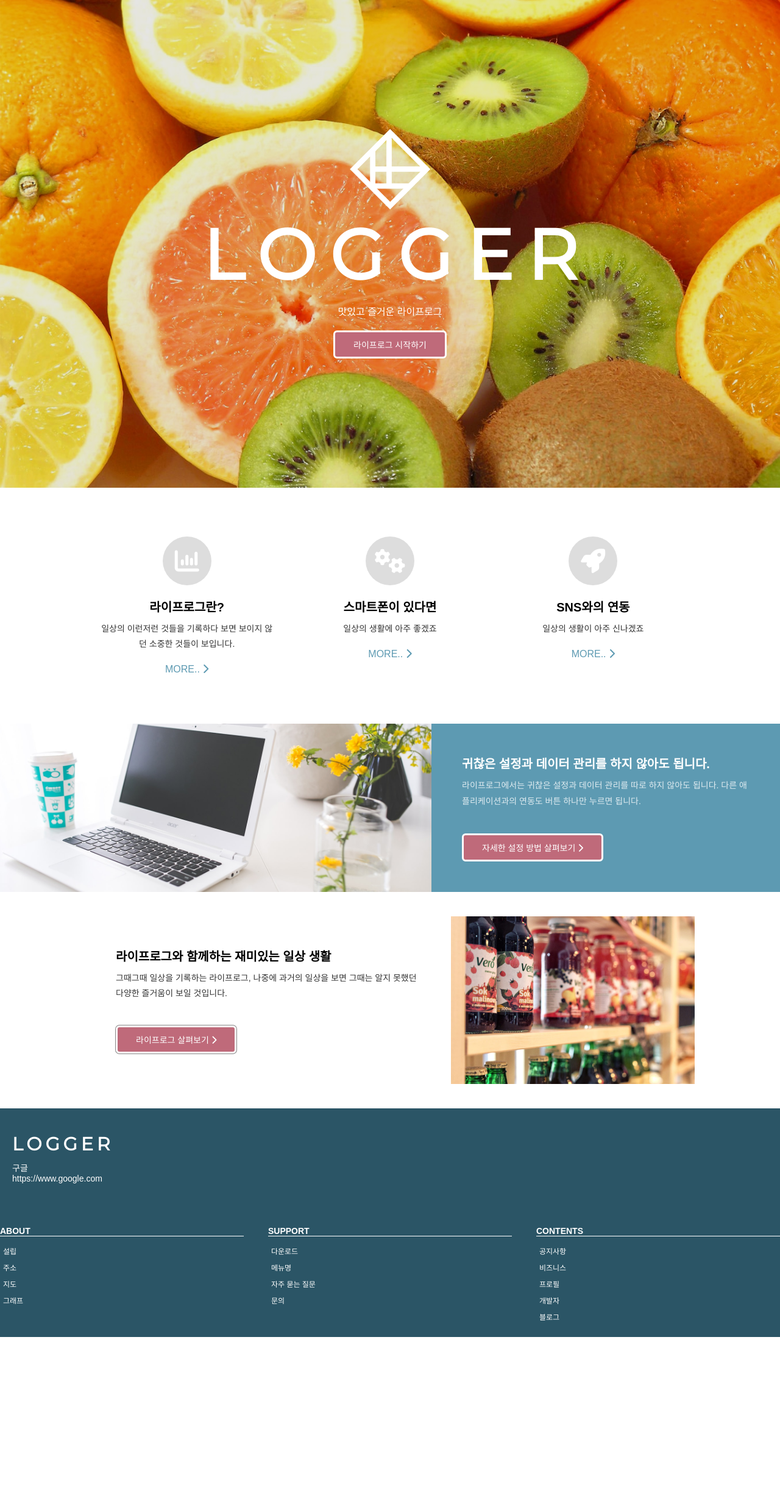
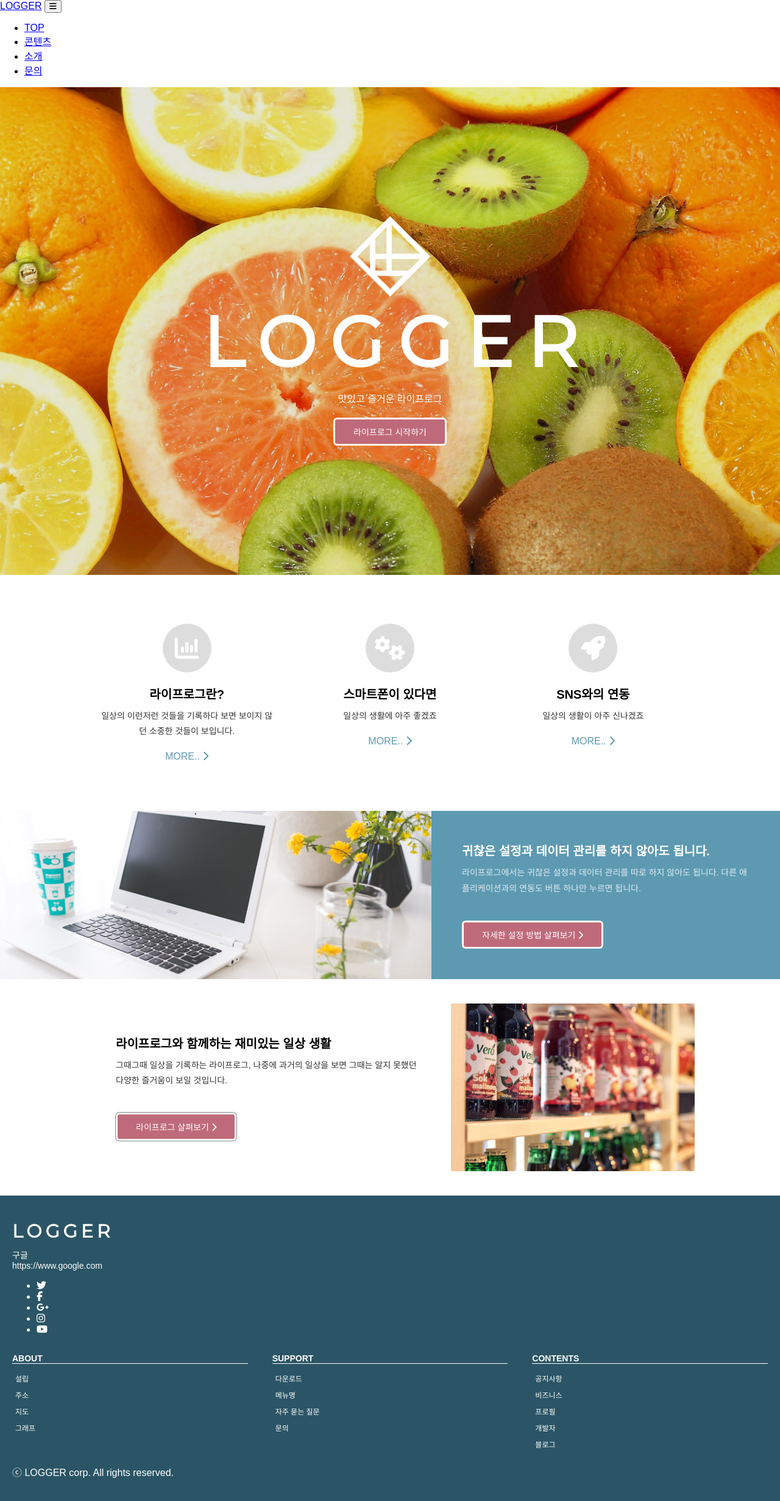
Before and after one commit to kdmkjm/web, a plain HTML site: page index.html in a window 1280 px wide. Shown: the whole page at 61% size. Before the commit the page ends 2193 px from the top, so only its background shows below. Drawn offline with nearby package versions, Linux system fonts and the light colour scheme.

Commit message:
Update index.html
chap3

```diff
--- a/index.html
+++ b/index.html
@@ -1,5 +1,6 @@
 <!DOCTYPE html>
 <html lang="ko">
+
 <head>
     <meta charset="UTF-8">
     <meta name="viewport" content="width=device-width, initial-scale=1.0">
@@ -7,8 +8,51 @@
     <link href="https://fonts.googleapis.com/css?family=Montserrat" rel="stylesheet">
     <link rel="stylesheet" href="style.css">
     <script src="https://use.fontawesome.com/926fe18a63.js"></script>
+
+    <script src="https://code.jquery.com/jquery-2.2.3.min.js"></script>
+    <script>
+        $(function () {
+            $(".headC").click(function () {
+                $(".headB").slideToggle();
+            });
+        });
+    </script>
+
+    <style>
+        .sr-only {
+            position: absolute;
+            width: 1px;
+            height: 1px;
+            padding: 0;
+            margin: -1px;
+            overflow: hidden;
+            clip: rect(0, 0, 0, 0);
+            border: 0;
+        }
+    </style>
 </head>
+
 <body>
+
+    <header>
+        <div class="container">
+            <div class="container-small">
+                <a href="index.html" class="headA">LOGGER</a>
+
+                <button tyoe="button" class="headC">
+                    <span class="fa fa-bars" title="MENU"></span>
+                </button>
+            </div>
+            <nav class="headB">
+                <ul>
+                    <li><a href="index.html">TOP</a></li>
+                    <li><a href="contents.html">콘텐츠</a></li>
+                    <li><a href="about.html">소개</a></li>
+                    <li><a href="contact.html">문의</a></li>
+                </ul>
+            </nav>
+        </div>
+    </header>
 
     <section class="conA">
         <div class="container">
@@ -86,7 +130,35 @@
                     구글<br>
                     <a href="https://www.google.com/">https://www.google.com</a>
                 </p>
-            </div>
+
+                <nav class="footD">
+                    <ul>
+                        <li><a href="#">
+                                <span class="fa fa-twitter" title="Twitter"></span>
+                            </a>
+                        </li>
+
+                        <li><a href="#">
+                                <span class="fa fa-facebook" title="Facebook"></span>
+                            </a>
+                        </li>
+
+                        <li><a href="#">
+                                <span class="fa fa-google-plus" title="Googleplus"></span>
+                            </a>
+                        </li>
+
+                        <li><a href="#">
+                                <span class="fa fa-instagram" title="Instagram"></span>
+                            </a>
+                        </li>
+
+                        <li><a href="#">
+                                <span class="fa fa-youtube" title="Youtube"></span>
+                            </a>
+                        </li>
+                    </ul>
+                </nav>
             </div>
 
             <!-- nav 태그 : 네비게이션 역할-->
@@ -122,8 +194,15 @@
                     </ul>
                 </div>
             </nav>
+
+            <div class="footC">
+                ⓒ LOGGER corp. All rights reserved.
+            </div>
+
+        </div>
     </footer>
 
 
 </body>
+
 </html>
```
Lines whose indentation alone changed are shown as unchanged.
